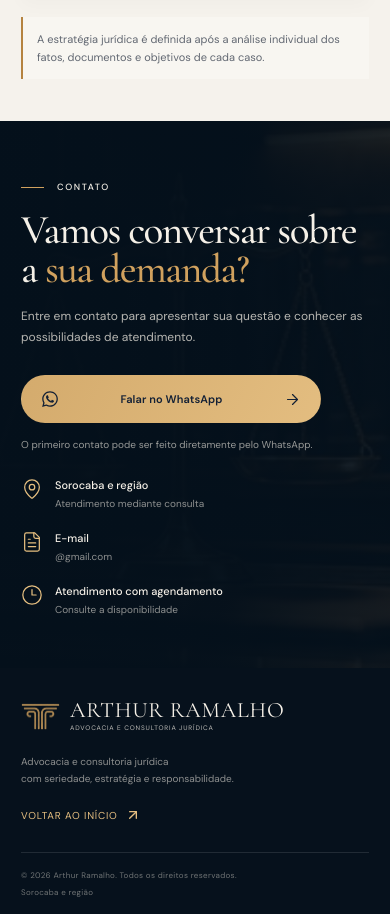
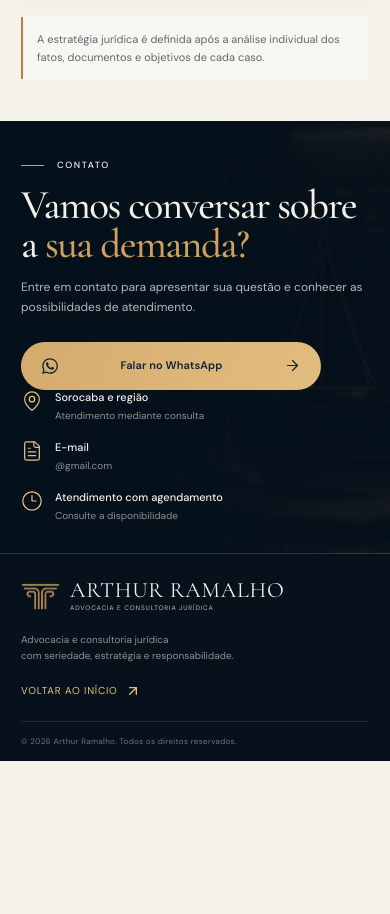
Before and after one commit to avanegm/arthur-ramalho, a React (Vite) app: page / in a window 390 px wide. Shown: the part 3252-4166 px from the top of the page. After the commit the page ends 4013 px from the top, so only its background shows below. Built offline with nearby package versions, Linux system fonts and the light colour scheme.

Commit message:
refina contato e rodape

```diff
--- a/src/App.tsx
+++ b/src/App.tsx
@@ -248,11 +248,6 @@ export default function App() {
           </div>
           <div className="contact-actions">
             <WhatsAppCta label="Falar no WhatsApp" />
-            {siteConfig.whatsappNumber ? (
-              <p className="contact-hint">O primeiro contato pode ser feito diretamente pelo WhatsApp.</p>
-            ) : (
-              <p className="contact-hint">O canal de WhatsApp será ativado após a configuração do número de atendimento.</p>
-            )}
             <div className="contact-details">
               <div className="contact-detail">
                 <MapPin size={22} strokeWidth={1.35} />
@@ -281,7 +276,6 @@ export default function App() {
         </div>
         <div className="footer-bottom page-width">
           <span>© {new Date().getFullYear()} Arthur Ramalho. Todos os direitos reservados.</span>
-          <span className="footer-location">{siteConfig.city}</span>
           {siteConfig.oabNumber && <span>OAB: {siteConfig.oabNumber}</span>}
         </div>
       </footer>
--- a/src/styles.css
+++ b/src/styles.css
@@ -2410,3 +2410,106 @@ h2 em {
     margin-top: 0;
   }
 }
+
+
+
+/* =========================================
+   CONTATO + RODAPÉ — COMPOSIÇÃO UNIFICADA
+   Escopo restrito às seções finais do site.
+========================================= */
+.contact {
+  padding: 48px 0 34px;
+  background: #06111c;
+}
+
+.contact::before {
+  background: linear-gradient(
+    90deg,
+    rgba(4, 16, 27, .98) 0%,
+    rgba(4, 16, 27, .94) 56%,
+    rgba(4, 16, 27, .72) 100%
+  );
+}
+
+.contact-inner {
+  gap: clamp(38px, 6vw, 90px);
+}
+
+.contact-copy h2 {
+  margin-top: 15px;
+}
+
+.contact-hint {
+  display: none;
+}
+
+.contact-details {
+  gap: 19px 30px;
+}
+
+.site-footer {
+  background: #06111c;
+  border-top: 1px solid rgba(208, 161, 94, .22);
+}
+
+.footer-main {
+  min-height: 0;
+  padding-top: 25px;
+  padding-bottom: 24px;
+}
+
+.footer-bottom {
+  min-height: 48px;
+  padding-block: 13px;
+}
+
+@media (max-width: 760px) {
+  .contact {
+    padding: 38px 0 30px;
+  }
+
+  .contact-inner {
+    gap: 24px;
+  }
+
+  .contact-copy h2 {
+    margin-top: 14px;
+    margin-bottom: 14px;
+  }
+
+  .contact-copy > p {
+    line-height: 1.65;
+  }
+
+  .contact-details {
+    gap: 17px;
+  }
+
+  .site-footer {
+    border-top-color: rgba(208, 161, 94, .25);
+  }
+
+  .footer-main {
+    gap: 16px;
+    padding-top: 23px;
+    padding-bottom: 22px;
+  }
+
+  .footer-bottom {
+    min-height: 0;
+    padding-top: 14px;
+    padding-bottom: 15px;
+  }
+}
+
+@media (max-width: 380px) {
+  .contact {
+    padding-top: 32px;
+    padding-bottom: 25px;
+  }
+
+  .footer-main {
+    padding-top: 20px;
+    padding-bottom: 19px;
+  }
+}
```
